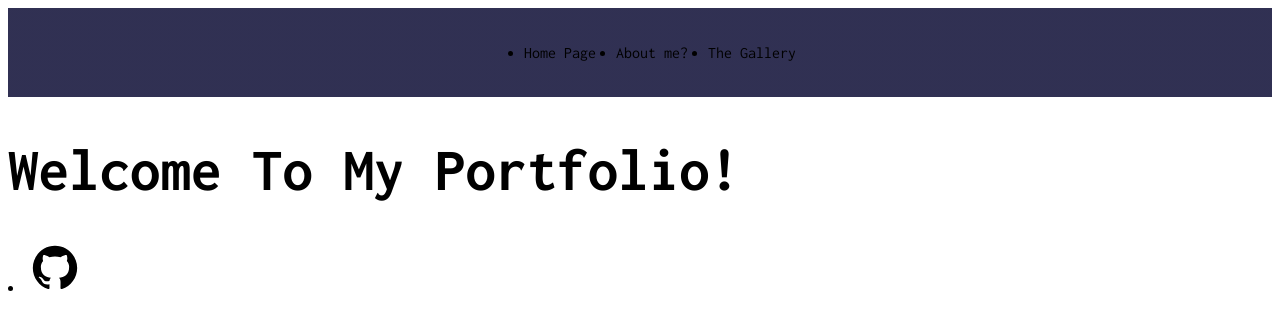
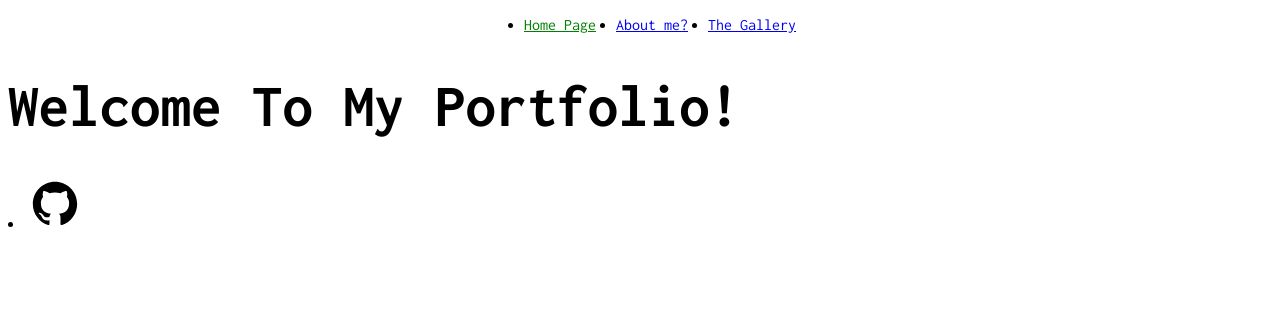
Before and after one commit to BooxStone/BooxStone.github.io, a Jekyll site: the page built from index.html, in a window 1280 px wide. Shown: the top 330 px of the page. Built offline with Jekyll 4.4.1, drawn with Linux system fonts in a browser that asks for light colours.

Commit message:
Update styles.scss

```diff
--- a/assets/css/styles.scss
+++ b/assets/css/styles.scss
@@ -17,14 +17,3 @@ h1, h2, h3 {
   font-weight: 700; /* Example: set a different font weight for headings */
 
 }
-
-/* Style the header */
-.site_header {
-  padding: var(--space-s) 0;
-  background: linear-gradient(rgba(26, 26, 64, 0.9), rgba(26, 26, 64, 0.9));
-}
-
-.site_header_nav ul li a {
-  text-decoration: none;
-  color: #000;
-}
```
